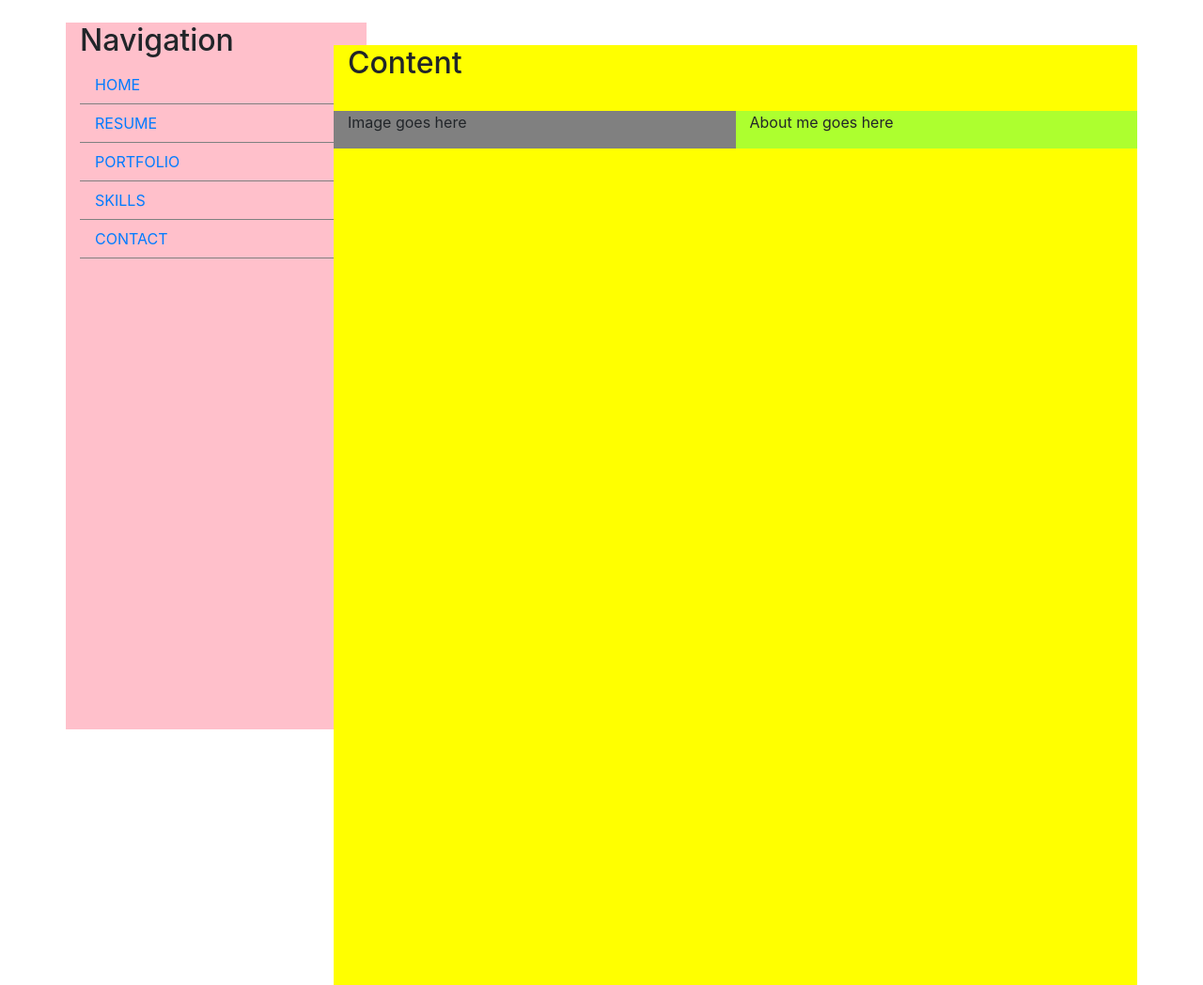
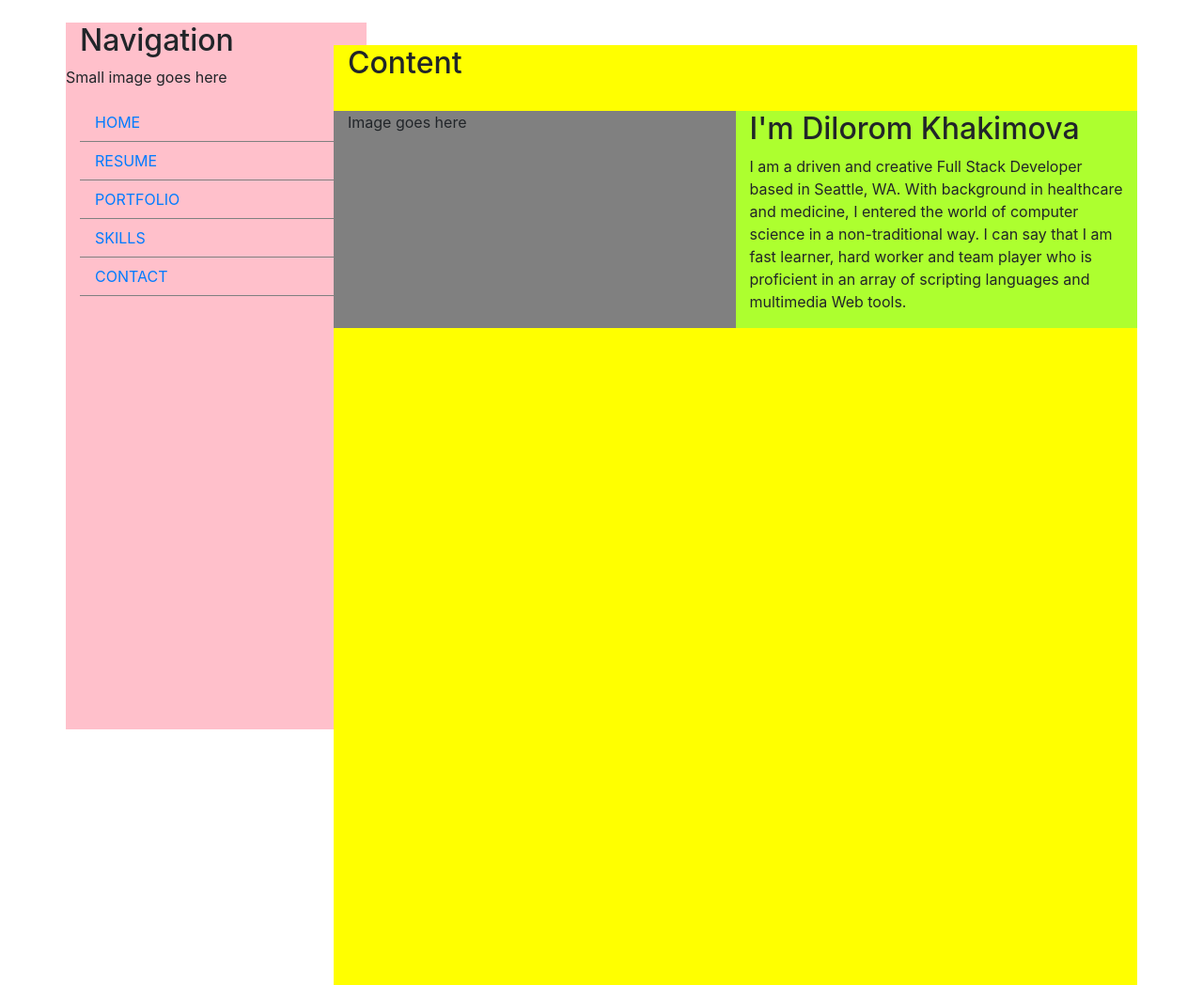
Before and after one commit to DKhakimova/Portfolio, a plain HTML site: page index.html in a window 1280 px wide. Shown: the whole page at 94% size. Drawn offline with nearby package versions, Linux system fonts and the light colour scheme.

Commit message:
Started adding content to About Me section

```diff
--- a/index.html
+++ b/index.html
@@ -19,13 +19,16 @@
         <div class="row">
             <div class="col-3 my-4" style="background-color:pink; height:94%; position:fixed">
                 <h2>Navigation</h2>
+                <div class="row">
+                    <p>Small image goes here</p>
+                </div>
                 <nav class="nav flex-column">
                     <a class="nav-link active" href="#" style="border-bottom: 1px solid grey;">HOME</a>
                     <a class="nav-link" href="#" style="border-bottom: 1px solid grey;">RESUME</a>
                     <a class="nav-link" href="#" style="border-bottom: 1px solid grey;">PORTFOLIO</a>
                     <a class="nav-link active" href="#" style="border-bottom: 1px solid grey;">SKILLS</a>
                     <a class="nav-link active" href="#" style="border-bottom: 1px solid grey;">CONTACT</a>
-                  </nav>
+                </nav>
             </div>
 
             <div class="col-9 my-5 offset-3" style="background-color:yellow; height:1000px;">
@@ -36,7 +39,8 @@
                     </div>
 
                     <div class="col-6 my-4" style="background-color: greenyellow;">
-                        <p>About me goes here</p>
+                        <h2>I'm Dilorom Khakimova</h2>
+                        <p>I am a driven and creative Full Stack Developer based in Seattle, WA. With background in healthcare and medicine, I entered the world of computer science in a non-traditional way.  I can say that I am fast learner, hard worker and team player who is proficient in an array of scripting languages and multimedia Web tools. </p>
                     </div>
                 </div>
             </div>
```
Also changed, not shown: contact.html (added, +21 -0 lines), portfolio.html (added), resume.html (added).
